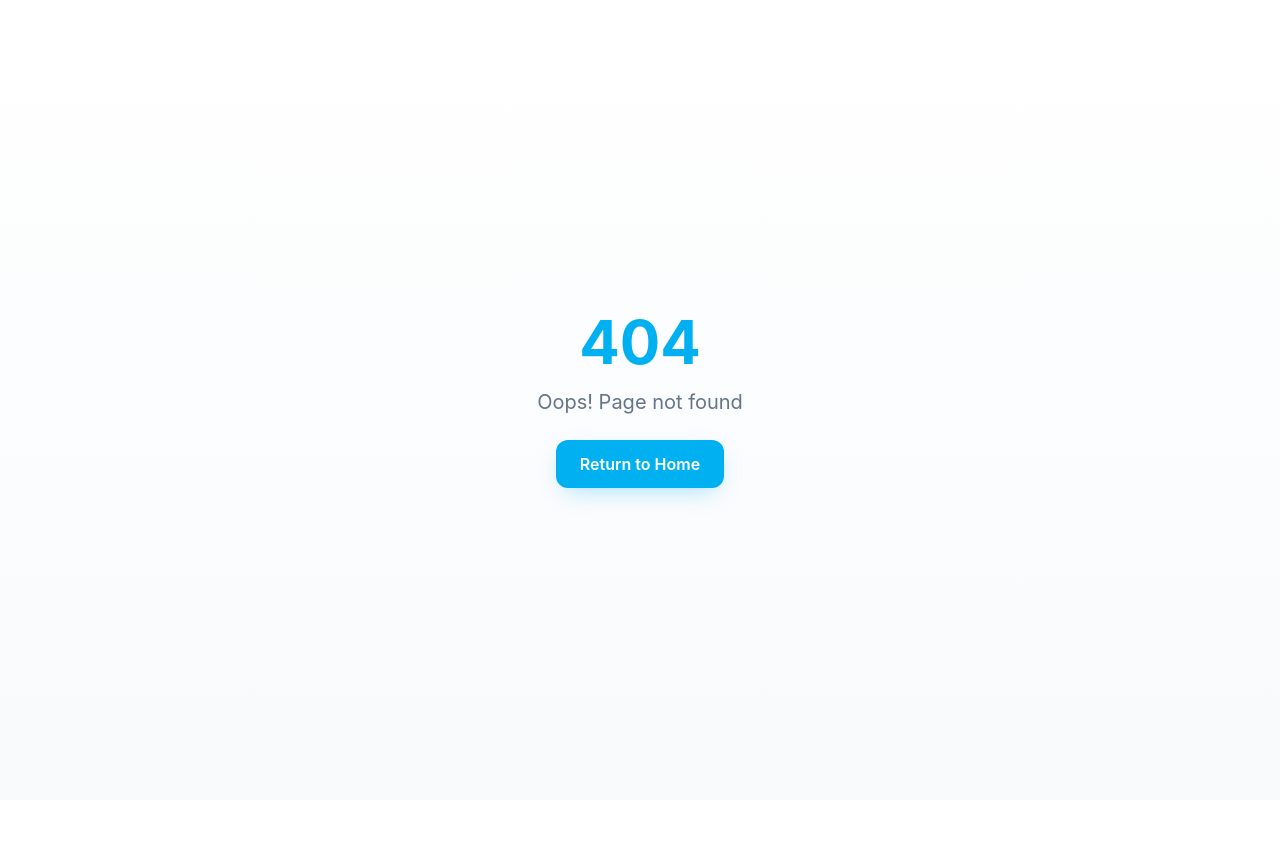
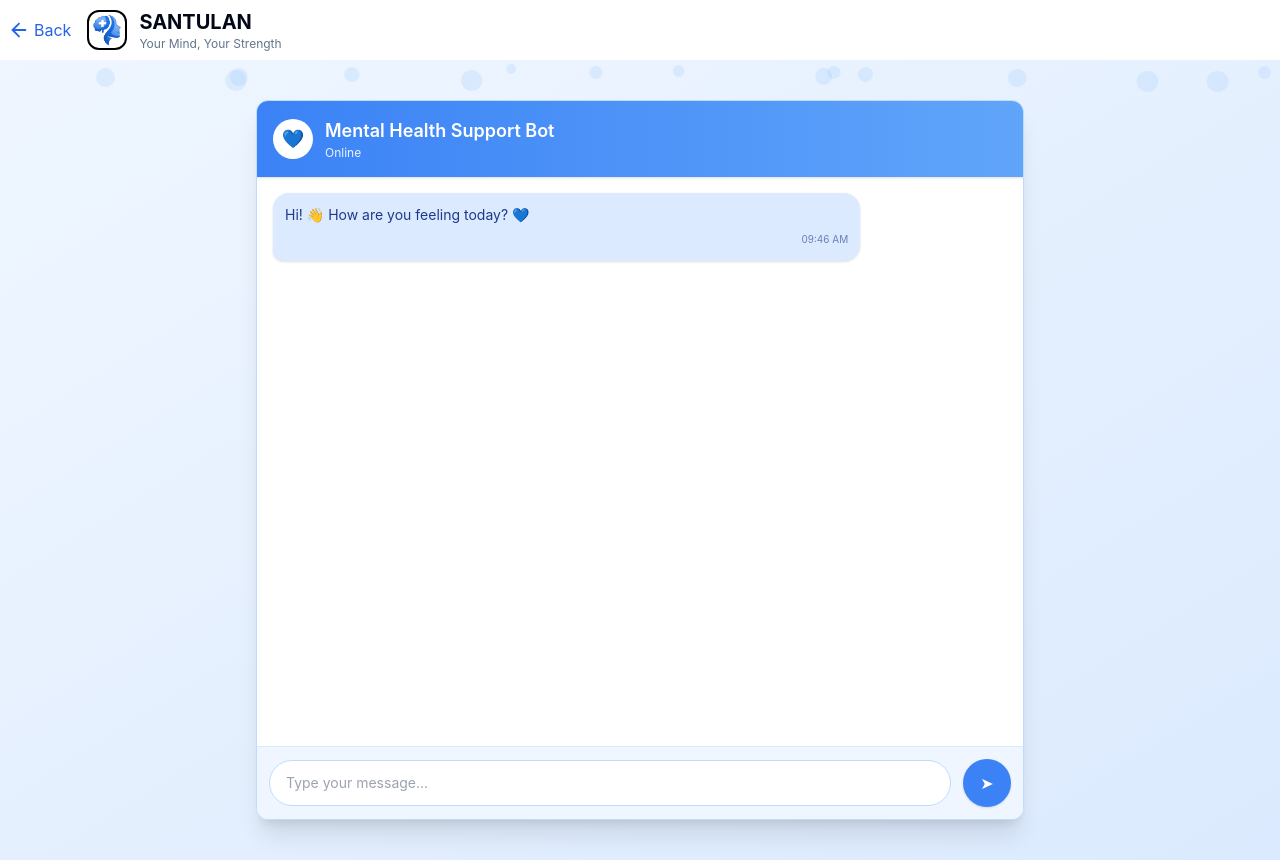
Before and after one commit to Om-Handa/Santulan-Mental-Wellness-Platform, a React (Vite) app: page /chatbot in a window 1280 px wide. Before the commit this address had no page. Before the commit the page ends 800 px from the top, so only its background shows below. Built offline with nearby package versions, Linux system fonts and the light colour scheme.

Commit message:
Chatbot added

```diff
--- a/src/App.jsx
+++ b/src/App.jsx
@@ -12,6 +12,7 @@ import AdminDashboard from "./pages/AdminDashboard";
 import Studentlist from "./pages/Studentlist"
 import StudenReport from "./pages/StudentReport"
 import AdminProfile from "./pages/AdminProfile"
+import Chatbot from "./pages/Chatbot"
 import { Import } from "lucide-react";
 
 const queryClient = new QueryClient();
@@ -31,6 +32,8 @@ const App = () => (
         <Route path="/studentlist" element={<Studentlist />} />
         <Route path="/studentreport" element={<StudenReport />} />
         <Route path="/adminprofile" element={<AdminProfile />} />
+        <Route path="/chatbot" element={<Chatbot />} />
+
         <Route path="*" element={<NotFound />} />
       </Routes>
     </BrowserRouter>
--- /dev/null
+++ b/src/components/Chatbutton.jsx
@@ -0,0 +1,21 @@
+import React from "react";
+import { NavLink } from "react-router-dom";
+
+export default function ChatLinkButton() {
+  return (
+    <NavLink
+    to="/chatbot"
+      className="
+        fixed bottom-6 right-6 z-50
+        w-14 h-14 rounded-full
+        bg-gradient-to-br from-blue-600 to-blue-500
+        text-white text-xl font-bold
+        shadow-lg hover:scale-105 active:scale-95
+        flex items-center justify-center
+        transition-transform
+      "
+    >
+      💬
+    </NavLink>
+  );
+}
--- a/src/components/Navbar.jsx
+++ b/src/components/Navbar.jsx
@@ -1,6 +1,7 @@
 import { useState } from "react";
 import { Link, useLocation } from "react-router-dom";
 import Avatar from "./Avatar";
+import { NavLink } from "react-router-dom";
 
 const Navbar = () => {
   const [isMenuOpen, setIsMenuOpen] = useState(false);
@@ -42,7 +43,7 @@ const Navbar = () => {
           ))}
         </nav>
 
-        <div className="hidden md:flex items-center space-x-4">
+        <NavLink to="/profile" className="hidden md:flex items-center space-x-4">
           <div className="flex items-center space-x-2">
             <span className="text-sm text-muted-foreground">🔔</span>
           </div>
@@ -53,7 +54,7 @@ const Navbar = () => {
               <span className="text-xs text-muted-foreground">Level 12</span>
             </div>
           </div>
-        </div>
+        </NavLink>
 
         <button
           className="md:hidden p-2"
--- /dev/null
+++ b/src/pages/Chatbot.jsx
@@ -0,0 +1,209 @@
+import React, { useState, useEffect } from "react";
+import Navbar from "../components/Navbar";
+import { NavLink } from "react-router-dom";
+import { ArrowLeft } from "lucide-react";
+
+// replace with process.env.REACT_APP_GEMINI_KEY or similar
+const GEMINI_API_KEY = "AIzaSyBKsLx1iTgT8ZH59Ovu3FuH-AFrGlqmNBo";
+
+const systemInstructionText = `
+You are a Mental Health support chatting platform for college students. you will help them to reduce their stress, anxiety or anything else. You will not talk about anything else.You wil chat with them and listen to their talks and support them.nly. if a person talks in any other language reply in that way mix that language with english dont use pure. Give them tips to reduce their problems. give short answers.
+`;
+
+export default function MentalHealthChatbot() {
+  const [messages, setMessages] = useState([
+    {
+      sender: "bot",
+      text:
+        "Hi! 👋 How are you feeling today? 💙",
+      time: new Date().toLocaleTimeString([], { hour: "2-digit", minute: "2-digit" }),
+    },
+  ]);
+  const [input, setInput] = useState("");
+  const [history, setHistory] = useState([]);
+
+  useEffect(() => {
+    const heartsContainer = document.getElementById("floatingCircles");
+    if (!heartsContainer) return;
+    for (let i = 0; i < 15; i++) {
+      const div = document.createElement("div");
+      div.className =
+        "absolute text-blue-300 opacity-20 animate-[float_15s_linear_infinite]";
+      div.style.left = `${Math.random() * 100}%`;
+      div.style.animationDelay = `${Math.random() * 15}s`;
+      div.style.fontSize = `${10 + Math.random() * 20}px`;
+      div.innerHTML = "●";
+      heartsContainer.appendChild(div);
+    }
+  }, []);
+
+  async function handleSend() {
+    if (!input.trim()) return;
+
+    const now = new Date().toLocaleTimeString([], { hour: "2-digit", minute: "2-digit" });
+
+    const newMessages = [
+      ...messages,
+      { sender: "user", text: input, time: now },
+    ];
+    setMessages(newMessages);
+
+    const newHistory = [
+      ...history,
+      { role: "user", parts: [{ text: input }] },
+    ];
+    setHistory(newHistory);
+    setInput("");
+
+    const typingMsg = { sender: "bot", text: "typing", time: now, typing: true };
+    setMessages([...newMessages, typingMsg]);
+
+    const botReply = await chatWithGemini(newHistory);
+
+    setMessages([
+      ...newMessages,
+      {
+        sender: "bot",
+        text: botReply,
+        time: new Date().toLocaleTimeString([], {
+          hour: "2-digit",
+          minute: "2-digit",
+        }),
+      },
+    ]);
+  }
+
+  async function chatWithGemini(currentHistory) {
+    if (!GEMINI_API_KEY) {
+      return "Please set your Gemini API key first 🙏";
+    }
+
+    const apiUrl = `https://generativelanguage.googleapis.com/v1beta/models/gemini-2.0-flash:generateContent?key=${GEMINI_API_KEY}`;
+
+    const body = {
+      contents: currentHistory,
+      systemInstruction: {
+        parts: [{ text: systemInstructionText }],
+      },
+      generationConfig: {
+        temperature: 0.8,
+        maxOutputTokens: 400,
+      },
+    };
+
+    try {
+      const res = await fetch(apiUrl, {
+        method: "POST",
+        headers: { "Content-Type": "application/json" },
+        body: JSON.stringify(body),
+      });
+
+      const data = await res.json();
+
+      if (!res.ok) {
+        const msg = data.error?.message || `Status ${res.status}`;
+        return `Oops, API error: ${msg}`;
+      }
+
+      if (
+        data.candidates &&
+        data.candidates[0]?.content?.parts?.[0]?.text
+      ) {
+        const reply = data.candidates[0].content.parts[0].text;
+        setHistory((prev) => [
+          ...prev,
+          { role: "model", parts: [{ text: reply }] },
+        ]);
+        return reply;
+      }
+      return "Hmm... I’m not sure what to say, but I’m here for you 💙";
+    } catch (err) {
+      return `Network error: ${err.message}`;
+    }
+  }
+
+  return (
+    <>
+
+      <div className="p-2 flex items-center space-x-4">
+        <NavLink to="/community" className="flex items-center text-blue-600 hover:text-blue-800 transition">
+          <ArrowLeft size={22} className="mr-1" />
+          Back
+        </NavLink>
+        <div className="flex items-center space-x-3 ml-3 md:ml-10">
+          <div className="flex items-center justify-center md:w-10 md:h-10 w-8 h-8 border-black border-2 rounded-xl ">
+            <img src="/logo.png" alt="" />
+          </div>
+          <div>
+            <h1 className="md:text-xl font-bold text-foreground">SANTULAN</h1>
+            <p className="text-xs text-muted-foreground">Your Mind, Your Strength</p>
+          </div>
+        </div>
+      </div>
+      <div className="relative min-h-screen flex items-center justify-center bg-gradient-to-br from-blue-50 to-blue-100">
+        <div
+          id="floatingCircles"
+          className="absolute inset-0 pointer-events-none"
+        ></div>
+
+        <div className="flex flex-col w-full max-w-3xl h-screen md:h-[90vh] bg-white shadow-xl rounded-lg overflow-hidden relative border border-blue-200">
+          <div className="flex items-center bg-gradient-to-r from-blue-500 to-blue-400 text-white p-4 shadow">
+            <div className="w-10 h-10 rounded-full bg-white flex items-center justify-center mr-3">
+              <span className="text-blue-500 text-lg">💙</span>
+            </div>
+            <div>
+              <h1 className="font-semibold text-lg">Mental Health Support Bot</h1>
+              <p className="text-xs opacity-90">Online</p>
+            </div>
+          </div>
+
+          <div className="flex-1 overflow-y-auto p-4 space-y-4">
+            {messages.map((msg, idx) =>
+              msg.typing ? (
+                <div
+                  key={idx}
+                  className="flex items-center space-x-2 text-blue-400"
+                >
+                  <div className="w-2 h-2 bg-blue-400 rounded-full animate-bounce"></div>
+                  <div className="w-2 h-2 bg-blue-400 rounded-full animate-bounce delay-150"></div>
+                  <div className="w-2 h-2 bg-blue-400 rounded-full animate-bounce delay-300"></div>
+                </div>
+              ) : (
+                <div
+                  key={idx}
+                  className={`max-w-[80%] p-3 rounded-2xl text-sm shadow
+                ${msg.sender === "user"
+                      ? "bg-blue-500 text-white ml-auto rounded-br-md"
+                      : "bg-blue-100 text-blue-900 mr-auto rounded-bl-md"
+                    }`}
+                >
+                  <div>{msg.text}</div>
+                  <div className="text-[10px] opacity-60 text-right mt-1">
+                    {msg.time}
+                  </div>
+                </div>
+              )
+            )}
+          </div>
+
+          <div className="flex items-center p-3 bg-blue-50 border-t border-blue-100">
+            <input
+              type="text"
+              placeholder="Type your message..."
+              value={input}
+              onChange={(e) => setInput(e.target.value)}
+              onKeyDown={(e) => e.key === "Enter" && handleSend()}
+              className="flex-1 px-4 py-3 rounded-full bg-white border border-blue-200 focus:outline-none focus:ring-2 focus:ring-blue-300 text-sm"
+            />
+            <button
+              onClick={handleSend}
+              className="ml-3 w-12 h-12 flex items-center justify-center rounded-full bg-blue-500 hover:bg-blue-600 text-white shadow transition"
+            >
+              ➤
+            </button>
+          </div>
+        </div>
+      </div>
+    </>
+  );
+}
--- a/src/pages/Community.jsx
+++ b/src/pages/Community.jsx
@@ -1,6 +1,8 @@
 import { useState, useEffect } from "react";
 import Header from "../components/Navbar";
 import Button from "../components/Button";
+import Chatbutton from "../components/Chatbutton"
+import { NavLink } from "react-router-dom";
 
 const Community = () => {
   useEffect(() => {
@@ -18,40 +20,54 @@ const Community = () => {
       message: "CGC Landran, Counsellor",
       time: "📌",
       avatar: "",
-      isOnline: true
+      isOnline: true,
+      link: "#"
     },
     {
       id: 2,
+      name: "Chatbot",
+      message: "Your Mental health Chatbot",
+      time: "📌",
+      avatar: "",
+      isOnline: true,
+      link: "/chatbot"
+    },
+    {
+      id: 3,
       name: "Ashok",
       message: "Hey, how are you doing?",
       time: "2h",
       avatar: "",
-      isOnline: true
+      isOnline: true,
+      link: "#"
     },
     {
-      id: 3,
+      id: 4,
       name: "Rohan",
       message: "Anyone else feeling overwhelmed?",
       time: "4h",
       avatar: "",
-      isOnline: true
+      isOnline: true,
+      link: "#"
     },
     {
-      id: 4,
+      id: 5,
       name: "Study Group",
       message: "Let's plan a study group!",
       time: "1d",
       avatar: "",
       isGroup: true,
-      members: 12
+      members: 12,
+      link: "#"
     },
     {
-      id: 5,
+      id: 6,
       name: "Ishita",
       message: "Just finished a great meditation session.",
       time: "2d",
       avatar: "",
-      isOnline: false
+      isOnline: false,
+      link: "#"
     }
   ];
 
@@ -133,7 +149,7 @@ const Community = () => {
               <div className="space-y-0">
                 {chats.map((chat) => (
                   <div key={chat.id} className="p-4 border-b last:border-b-0 hover:bg-muted/50 cursor-pointer transition-colors">
-                    <div className="flex items-center space-x-3">
+                    <NavLink to={chat.link} className="flex items-center space-x-3">
                       <div className="relative">
                         <div className="w-12 h-12 rounded-full bg-muted flex items-center justify-center">
                           <span className="text-lg font-medium">
@@ -162,7 +178,7 @@ const Community = () => {
                       <div className="text-xs text-muted-foreground">
                         {chat.time}
                       </div>
-                    </div>
+                    </NavLink>
                   </div>
                 ))}
               </div>
@@ -242,6 +258,7 @@ const Community = () => {
           </div>
         </div>
       </div>
+      <Chatbutton/>
     </div>
   );
 };
--- a/src/pages/Dashboard.jsx
+++ b/src/pages/Dashboard.jsx
@@ -1,4 +1,5 @@
 import Navbar from "../components/Navbar"
+import Chatbutton from "../components/Chatbutton"
 import Button from "../components/Button";
 import { useEffect } from "react";
 
@@ -191,6 +192,7 @@ const Dashboard = () => {
         </div>
 
       </div>
+      <Chatbutton/>
     </div>
   );
 };
--- a/src/pages/Home.jsx
+++ b/src/pages/Home.jsx
@@ -69,7 +69,7 @@ const Home = () => {
             <p className="text-xs text-muted-foreground">Your Mind, Your Strength</p>
           </div>
         </div>
-        <NavLink to="/login" className=" justify-center md:h-3/4 md:px-5 px-3 bg-[#2addf8] m-1.5 mr-3 md:mr-10 flex items-center rounded-2xl text-white font-semibold ">Login</NavLink>
+        <NavLink to="/chatbot" className=" justify-center md:h-3/4 md:px-5 px-3 bg-[#2addf8] m-1.5 mr-3 md:mr-10 flex items-center rounded-2xl text-white font-semibold ">Login</NavLink>
       </nav>
 
       <section className="relative overflow-hidden py-10 ">
--- a/src/pages/Profile.jsx
+++ b/src/pages/Profile.jsx
@@ -6,6 +6,7 @@ import StatsCard from "../components/StatsCard";
 import ProgressBar from "../components/ProgressBar";
 import Card from "../components/Card";
 import SectionHeader from "../components/SectionHeader";
+import Chatbutton from "../components/Chatbutton"
 
 const Profile = () => {
   useEffect(() => {
@@ -40,7 +41,7 @@ const Profile = () => {
       <div className="container mx-auto px-4 py-8">
         <div className="grid lg:grid-cols-4 gap-8">
           <div className="lg:col-span-1">
-            <div className="bg-card rounded-2xl p-6 border sticky top-24">
+            <div className="bg-card rounded2xl p-6 border sticky top-24">
               <div className="text-center mb-6">
                 <div className="w-24 h-24 mx-auto rounded-full bg-gradient-card flex items-center justify-center text-4xl mb-4">
                   H
@@ -128,6 +129,7 @@ const Profile = () => {
           </div>
         </div>
       </div>
+      <Chatbutton/>
     </div>
   );
 };
--- a/src/pages/Resources.jsx
+++ b/src/pages/Resources.jsx
@@ -1,6 +1,7 @@
 import Header from "../components/Navbar";
 import { useState ,useEffect } from "react";
 import Card from "../components/ResourceCard";
+import Chatbutton from "../components/Chatbutton"
 
 const resources = {
 
@@ -125,6 +126,7 @@ export default function WellnessResources() {
           Schedule a Session
         </button>
       </div>
+      <Chatbutton/>
     </div>
   );
 }
--- a/src/pages/Studentlist.jsx
+++ b/src/pages/Studentlist.jsx
@@ -5,11 +5,11 @@ import { NavLink } from "react-router-dom";
 
 const students = [
   { name: "Harry", college: "CGC, Landran", status: "High Risk", issue: "Anxiety", color: "red-600" },
-  { name: "Ashok", college: "CGC, Landran", status: "Moderate Risk", issue: "Stress", color: "yellow-600" },
+  { name: "Ashok", college: "CGC, Landran", status: "Moderate Risk", issue: "Stress", color: "yellow-500" },
   { name: "Rohan", college: "CGC, Landran", status: "Low Risk", issue: "N/A", color: "green-600" },
   { name: "Ishita", college: "CGC, Landran", status: "High Risk", issue: "Depression", color: "red-600" },
   { name: "Kashish", college: "CGC, Landran", status: "Low Risk", issue: "N/A", color: "green-600" },
-  { name: "Aman", college: "CGC, Landran", status: "Moderate Risk", issue: "Loneliness", color: "yellow-600" },
+  { name: "Aman", college: "CGC, Landran", status: "Moderate Risk", issue: "Loneliness", color: "yellow-500" },
 ];
 
 export default function Studentslist() {
```
